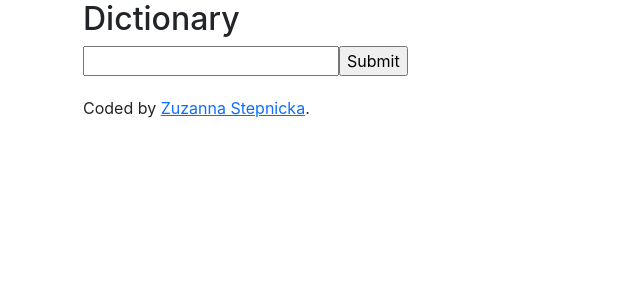
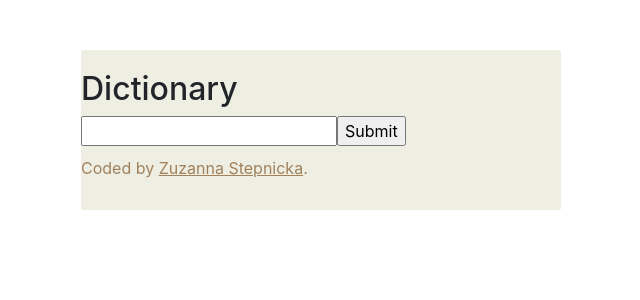
Before and after one commit to zuzanna-stepnicka/dictionary-project, a React (Create React App) app: page / in a window 1280 px wide. Shown: the top 300 px of the page, without its empty margins (319-959 px from the left). Built offline with nearby package versions, Linux system fonts and the light colour scheme.

Commit message:
added css

```diff
--- a/src/App.css
+++ b/src/App.css
@@ -1,3 +1,15 @@
+.App{
+    margin: 50px 400px 50px 400px;
+    background-color: rgb(238, 238, 227);
+    max-width: 600px;
+    border-radius: 2px;
+    border-color: rgb(217, 192, 162);
+
+}
 footer{
-    margin: 20px auto;
+    padding: 10px 10px 10px 0px;
+    color: rgb(160, 129, 92);
 }
+a{
+    color: rgb(160, 129, 92);
+}
--- a/src/App.js
+++ b/src/App.js
@@ -15,6 +15,7 @@ function App() {
             href="https://github.com/zuzanna-stepnicka/dictionary-project"
             target="_blank"
             rel="noreferrer"
+
           >
             Zuzanna Stepnicka
           </a>
--- /dev/null
+++ b/src/Dictionary.css
@@ -0,0 +1,3 @@
+.disctionary section{
+    border-color: black;
+}
--- a/src/Results.css
+++ b/src/Results.css
@@ -1,17 +1,21 @@
 .container {
   max-width: 500px;
-  padding: 0 auto;
+  padding: 20px 20px 20px 0px;
 }
-.word {
+.container section{
+  padding: 20px 20px 20px 0px;
+}
+.container .word {
   font-weight: bold;
   font-size: 30px;
   font-style: italic;
 }
-.partOfSpeech {
-  color: rgb(203, 62, 62);
-  font-size: 15px;
+.container section .parfOfSpeech {
+  font-size: 18px;
   font-style: italic;
+
 }
-.definition_1 {
+.container section .definition_1 {
+  padding: 10px 10px 10px 0px;
   font-size: 20px;
 }
--- a/src/Results.js
+++ b/src/Results.js
@@ -4,15 +4,23 @@ import "./Results.css";
 export default function Results(props) {
   return (
     <div className="container">
+      <section>
         <div className="word">{props.results.word}</div>
         <div className="phonetics">{props.results.phonetics}</div>
         <div className="phoneticsAudio">
-        <a href={props.results.phoneticsAudio} target="_blank" rel="noreferrer">
+          <a
+            href={props.results.phoneticsAudio}
+            target="_blank"
+            rel="noreferrer"
+          >
             Listen here
           </a>
         </div>
+      </section>
+      <section>
         <div className="parfOfSpeech">{props.results.partOfSpeech}</div>
         <div className="definition_1">{props.results.definition_1}</div>
+      </section>
     </div>
   );
 }
--- /dev/null
+++ b/src/Synonyms.css
@@ -0,0 +1,4 @@
+ul{
+    list-style-type: none;
+    padding: 0;
+}
--- a/src/Synonyms.js
+++ b/src/Synonyms.js
@@ -1,16 +1,18 @@
 import React from "react";
+
+import "./Synonyms.css";
 
 export default function Synonyms(props) {
 
-    console.log(props.synonyms);
-
     if (props.synonyms) {
       return (
-        <ul className="Synonyms">
-          {props.synonyms.map(function (synonym, index) {
-            return <li key={index}>{synonym}</li>;
-          })}
-        </ul>
+        <section>
+          <ul className="Synonyms">
+            {props.synonyms.map(function (synonym, index) {
+              return <li key={index}>{synonym}</li>;
+            })}
+          </ul>
+        </section>
       );
     } else {
       return null;
```
Also changed, not shown: src/Dictionary.js (+6 -4 lines). Lines whose indentation alone changed are shown as unchanged.
